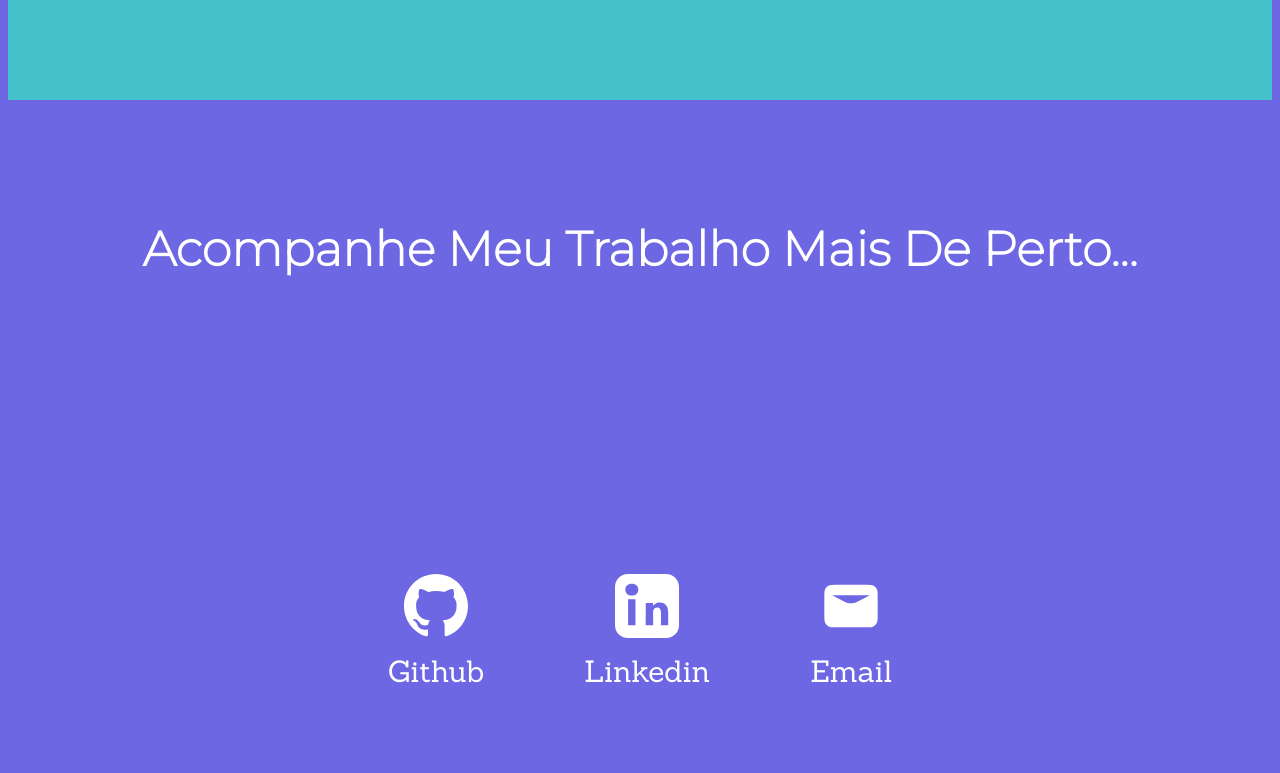
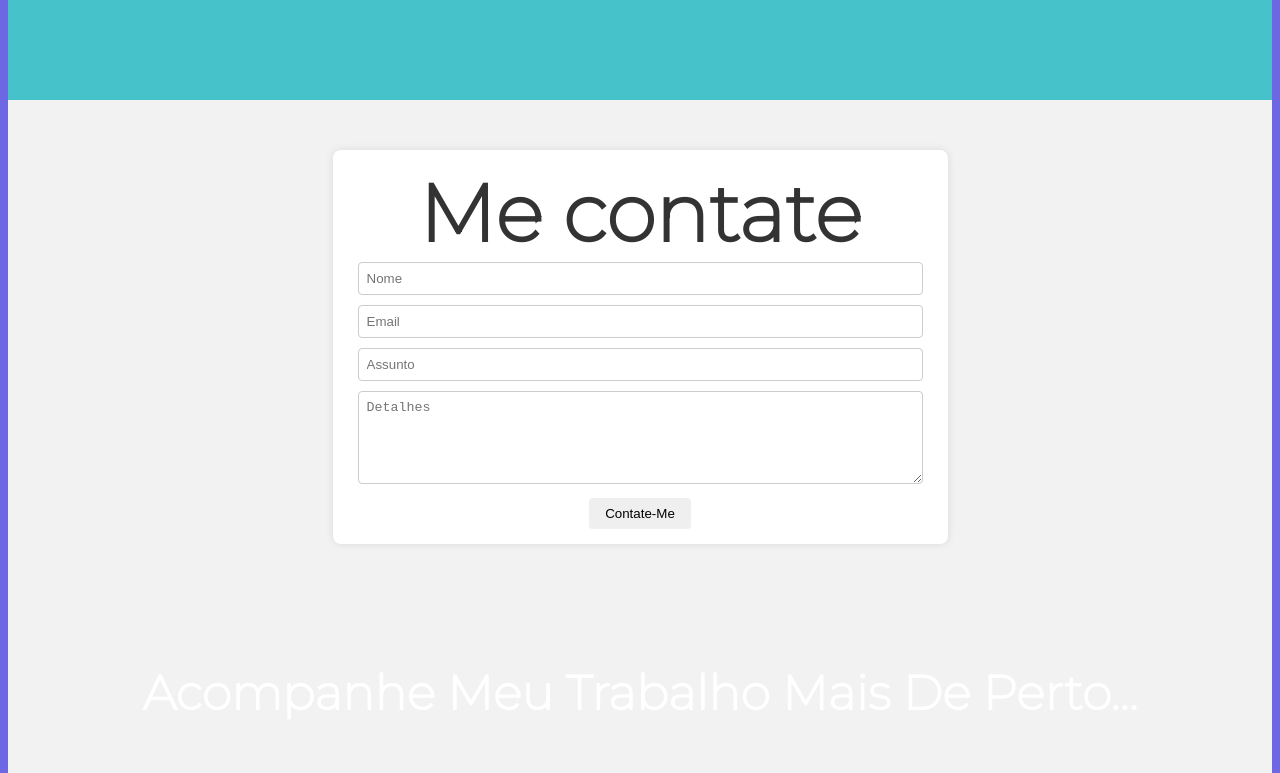
Before and after one commit to vitorjsss/portfolio, a React (Vite) app: page / in a window 1280 px wide. Shown: the part 1527-2300 px from the top of the page. Built offline with nearby package versions, Linux system fonts and the light colour scheme.

Commit message:
Adição de um formulário

```diff
--- a/src/Components/Contatos.jsx
+++ b/src/Components/Contatos.jsx
@@ -3,6 +3,20 @@ import React from 'react';
 function Contatos() {
     return (
         <section id="contatos">
+             <div className="container mt-3 contactContent">
+                <h1 className="text-center">Me contate</h1>
+                <div className="col-lg-6">
+                    <form>
+                        <input type="text" className="form-control form-control-lg" placeholder="Nome" />
+                        <input type="email" className="form-control mt-3" placeholder="Email" />
+                        <input type="text" className="form-control mt-3" placeholder="Assunto" />
+                        <div className="mb-3 mt-3">
+                            <textarea className="form-control" rows="5" id="comment" name="text" placeholder="Detalhes"></textarea>
+                        </div>
+                    </form>
+                    <button type="button" className="btn btn-success mt-3">Contate-Me</button>
+                </div>
+            </div>
             <h2 id="info">Acompanhe Meu Trabalho Mais De Perto...</h2>
             <div className="logo">
                 {/* GitHub SVG */}
--- a/src/index.css
+++ b/src/index.css
@@ -198,3 +198,52 @@ footer p {
   margin-left: 30;
   padding: 2px;
 }
+
+/* Estilo para a seção de contatos */
+#contatos {
+  background-color: #f2f2f2;
+  padding: 50px 0;
+}
+
+/* Estilo para o título */
+#contatos h1 {
+  color: #333;
+}
+
+/* Estilo para o container */
+.container {
+  text-align: center;
+}
+
+/* Estilo para o formulário */
+.contactContent {
+  background-color: #fff;
+  border-radius: 8px;
+  padding: 15px;
+  box-shadow: 0px 0px 8px 0px rgba(0, 0, 0, 0.1);
+}
+
+/* Estilo para os campos de entrada */
+.form-control {
+  width: calc(100% - 20px); /* Reduzindo 20px da largura para dar espaço para as bordas */
+  padding: 8px;
+  margin-bottom: 10px;
+  border: 1px solid #ccc;
+  border-radius: 4px;
+  box-sizing: border-box;
+}
+
+/* Estilo para o botão de envio */
+.btn {
+  padding: 8px 16px;
+  border: none;
+  border-radius: 4px;
+  cursor: pointer;
+}
+
+/* Estilo para o botão de envio em dispositivos pequenos */
+@media (max-width: 767px) {
+  .btn {
+    width: 100%; /* Botão ocupa toda a largura */
+  }
+}
```
